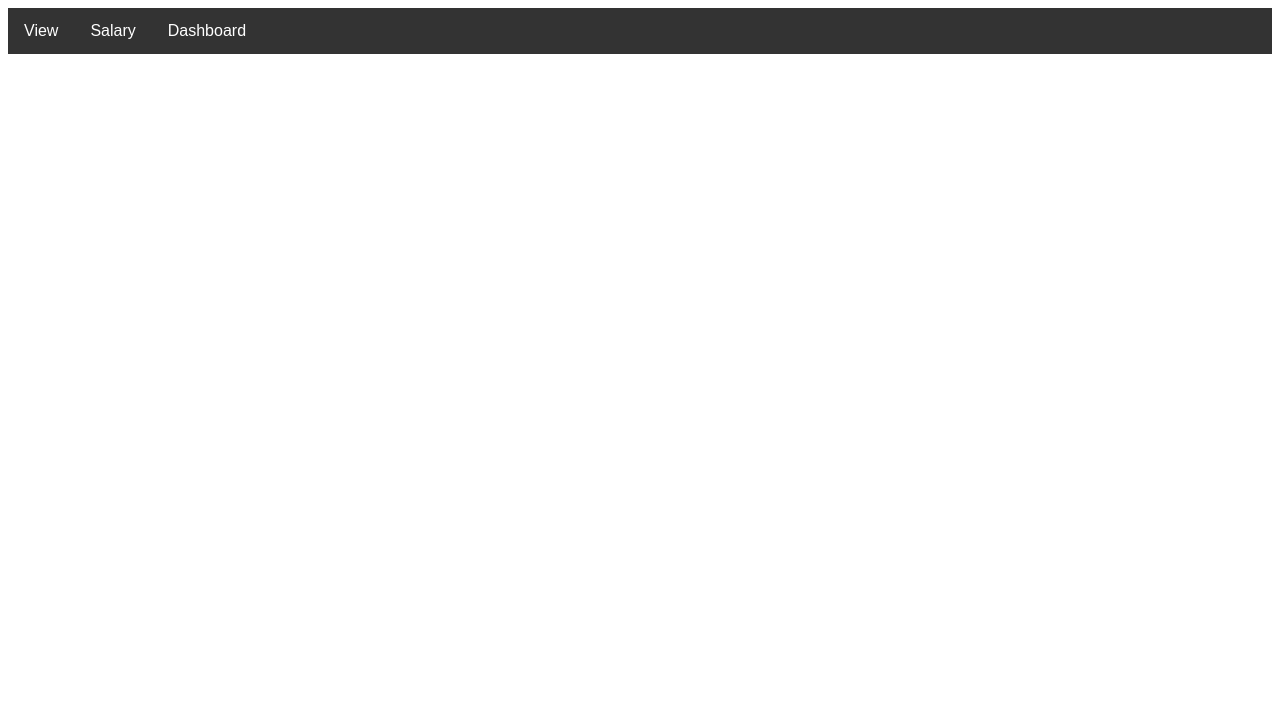
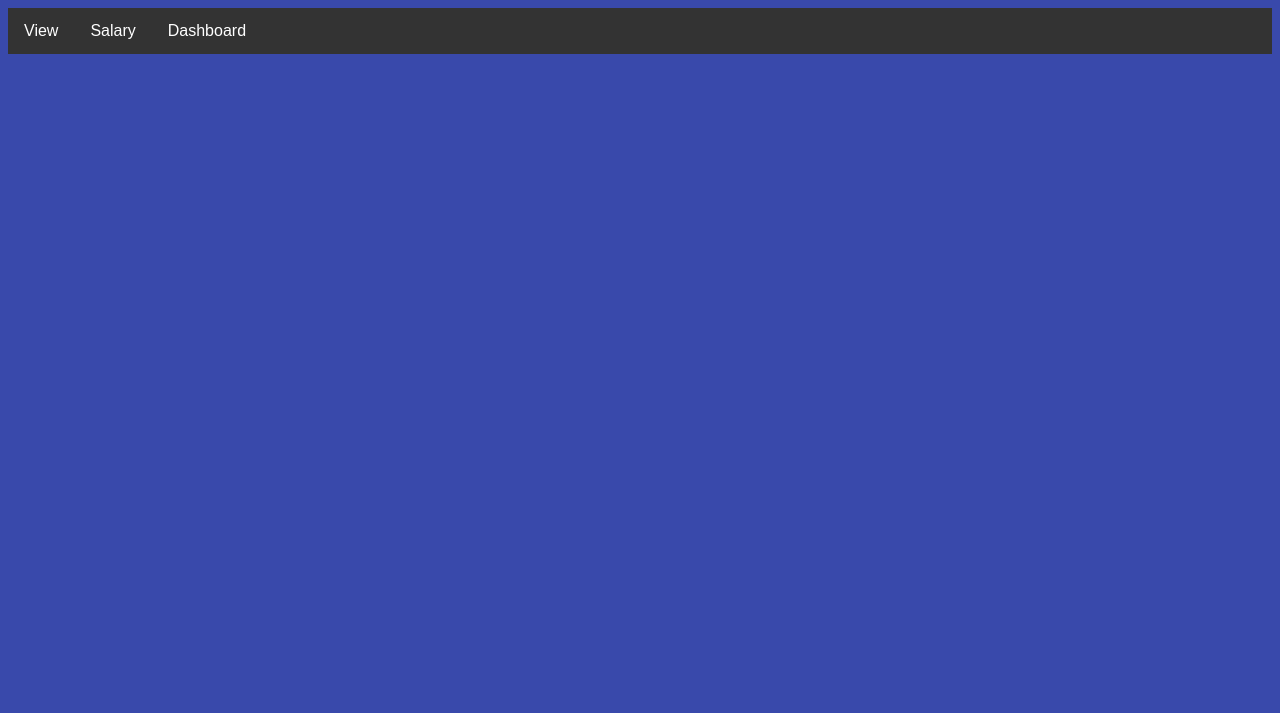
Before and after one commit to scs2208/Mobile-shop-management-system, a CodeIgniter app: page /Final-project/index.php/groupc/edit in a window 1280 px wide. Shown: the top 713 px of the page. Run offline with CodeIgniter, Linux system fonts and the light colour scheme; data comes from the database, SQL or seed files in the repository.

Commit message:
Update editv.php

```diff
--- a/application/views/editv.php
+++ b/application/views/editv.php
@@ -11,7 +11,9 @@
 		<a href="<?php echo base_url(); ?>index.php/User/index">Dashboard</a>
 	</div>
 <style>
-
+body {
+background-color : #3949AB;
+}
 
 </style>
 </head>
```
